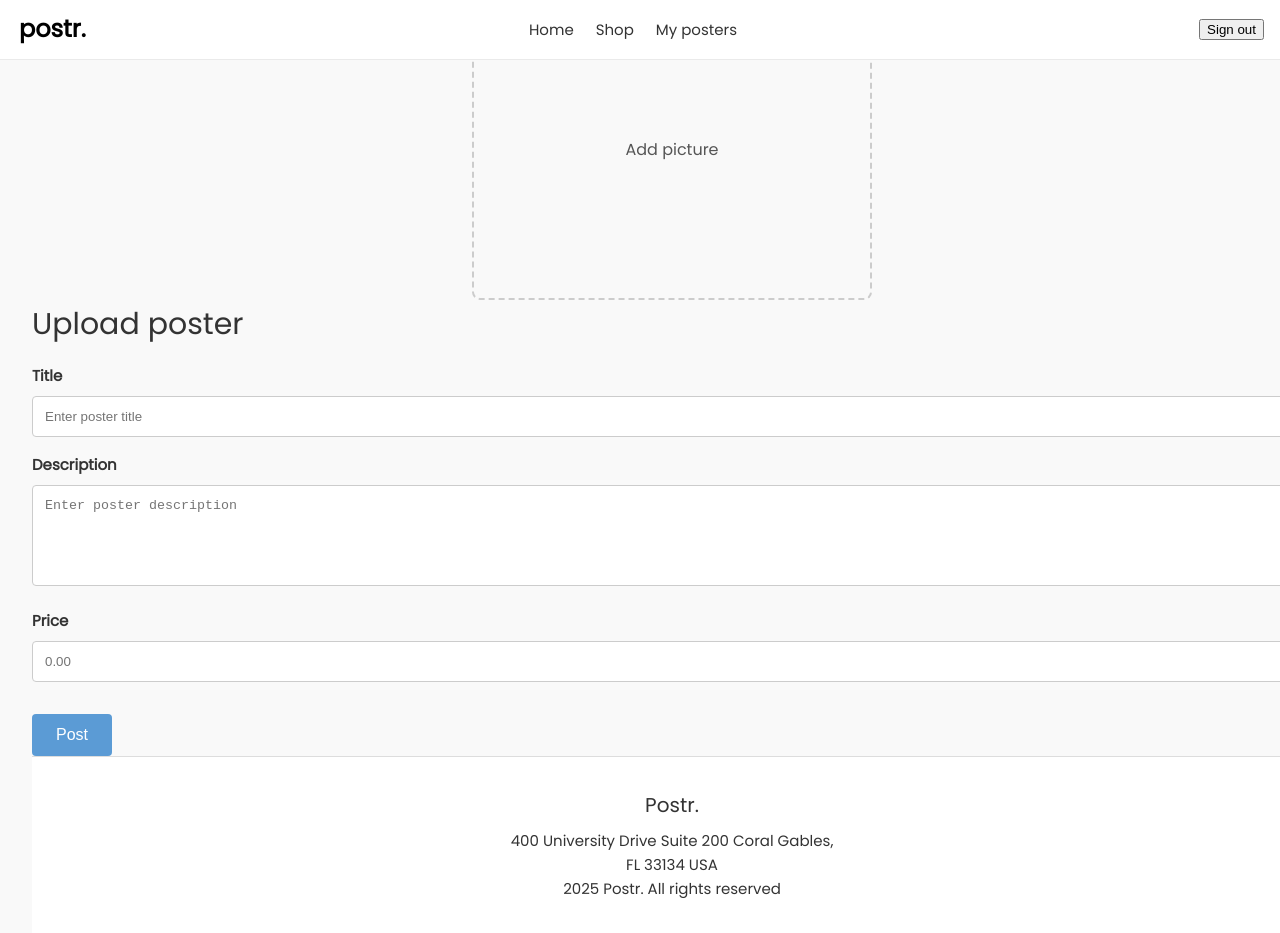
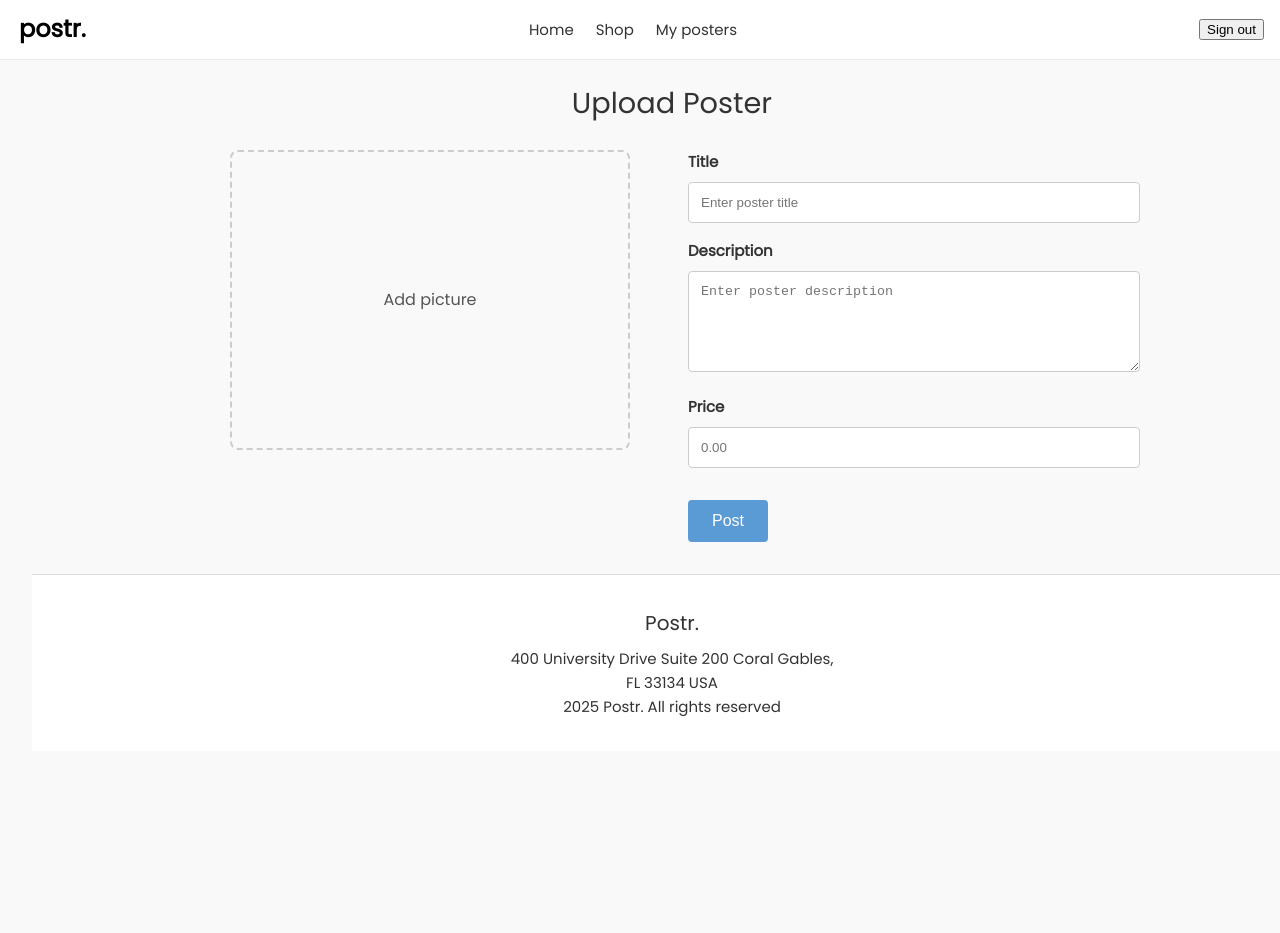
Before and after one commit to Neeshal-Imrit/ECSE-428-Grp-8, a Vue app in the folder Postr-FrontEnd/: page /uploadposter in a window 1280 px wide. Shown: the top 933 px of the page. After the commit the page ends 800 px from the top, so only its background shows below. Built offline with nearby package versions, Linux system fonts and the light colour scheme.

Commit message:
finish upload poster page

```diff
--- a/Postr-FrontEnd/package.json
+++ b/Postr-FrontEnd/package.json
@@ -10,7 +10,7 @@
   },
   "dependencies": {
     "@fontsource/poppins": "^5.1.1",
-    "axios": "^1.7.9",
+    "axios": "^1.8.3",
     "pinia": "^3.0.1",
     "vue": "^3.5.13",
     "vue-axios": "^3.5.2",
--- a/Postr-FrontEnd/src/components/UploadPoster.vue
+++ b/Postr-FrontEnd/src/components/UploadPoster.vue
@@ -1,120 +1,249 @@
 <template>
-    <div>
-      <h1>Upload a Poster</h1>
+  <div class="upload-poster-page">
+    <!-- Two-column content wrapper -->
+    <div class="upload-poster-container">
 
-      <form @submit.prevent="handleSubmit">
-        <div>
-          <label for="title">Title:</label>
-          <input id="title" v-model="title" type="text" required />
+      <!-- Left half: Image upload area -->
+      <div class="upload-area">
+        <div class="image-placeholder" @click="triggerFileInput">
+          <p>Add picture</p>
+          <!-- Hidden file input -->
+          <input
+            type="file"
+            ref="fileInput"
+            @change="handleFileUpload"
+            accept="image/*"
+          />
         </div>
-        <div>
-          <label for="description">Description:</label>
-          <textarea id="description" v-model="description" required></textarea>
+        <div v-if="previewImage" class="preview-container">
+          <img :src="previewImage" alt="Preview" />
         </div>
-        <div>
-          <label for="price">Price:</label>
-          <input id="price" type="number" v-model.number="price" required />
       </div>
-        <div>
-          <label for="userEmail">User Email:</label>
-          <input id="userEmail" v-model="userEmail" type="email" required />
+
+      <!-- Right half: Form fields -->
+      <div class="form-area">
+        <h1>Upload poster</h1>
+        <form @submit.prevent="handleSubmit" class="poster-form">
+          <div class="form-group">
+            <label for="title">Title</label>
+            <input
+              id="title"
+              v-model="title"
+              type="text"
+              placeholder="Enter poster title"
+              required
+            />
           </div>
-        <div>
-          <label for="image">Image (File):</label>
-          <input id="image" type="file" accept="image/*" @change="onFileChange" />
+
+          <div class="form-group">
+            <label for="description">Description</label>
+            <textarea
+              id="description"
+              v-model="description"
+              placeholder="Enter poster description"
+              rows="5"
+              required
+            ></textarea>
           </div>
-        <button type="submit" :disabled="loading">Upload</button>
-        <div v-if="error" class="error">{{ error }}</div>
+
+          <div class="form-group">
+            <label for="price">Price</label>
+            <input
+              id="price"
+              v-model="price"
+              type="number"
+              min="0"
+              step="0.01"
+              placeholder="0.00"
+              required
+            />
+          </div>
+
+          <button type="submit" class="post-button">Post</button>
         </form>
+      </div>
+    </div>
+
+    <!-- Separate footer component -->
+    <FooterComponent />
   </div>
 </template>
 
 <script>
-  import { ref } from 'vue';
-  import { usePosterStore } from '@/stores/posterStore';
+import FooterComponent from "@/components/FooterComponent.vue";
+// Adjust path if needed
 
 export default {
-    name: 'UploadPoster',
-    setup() {
-      const posterStore = usePosterStore();
-
-      const title = ref('');
-      const description = ref('');
-      const price = ref(0);
-      const userEmail = ref('');
-      const imageData = ref(null);
-      const loading = ref(false);
-      const error = ref(null);
-
-      const onFileChange = (event) => {
+  name: "UploadPoster",
+  components: {
+    FooterComponent,
+  },
+  data() {
+    return {
+      title: "",
+      description: "",
+      price: "",
+      previewImage: null,
+      imageFile: null,
+    };
+  },
+  methods: {
+    triggerFileInput() {
+      // Programmatically open the hidden file input
+      this.$refs.fileInput.click();
+    },
+    handleFileUpload(event) {
       const file = event.target.files[0];
       if (!file) return;
 
+      this.imageFile = file;
+
+      // Create a preview URL with FileReader
       const reader = new FileReader();
       reader.onload = (e) => {
-          let result = e.target.result;
-          if (result.indexOf(',') !== -1) {
-            result = result.split(',')[1];
-          }
-          imageData.value = result;
+        this.previewImage = e.target.result;
       };
       reader.readAsDataURL(file);
-      };
+    },
+    handleSubmit() {
+      // Example: Gather form data
+      const formData = new FormData();
+      formData.append("title", this.title);
+      formData.append("description", this.description);
+      formData.append("price", this.price);
+      if (this.imageFile) {
+        formData.append("image", this.imageFile);
+      }
 
-      const handleSubmit = async () => {
-        if (!title.value || !description.value || !userEmail.value || !imageData.value) {
-          error.value = 'Please fill in all required fields.';
-          return;
-        }
-        error.value = null;
-        loading.value = true;
+      // Example POST request
+      // axios.post("/api/posters", formData)
+      //   .then(response => { ... })
+      //   .catch(error => { ... });
 
-        const posterRequest = {
-          title: title.value,
-          description: description.value,
-          price: price.value,
-          imageData: imageData.value,
-          userEmail: userEmail.value,
-        };
-
-        try {
-          await posterStore.uploadPoster(posterRequest);
-          title.value = '';
-          description.value = '';
-          price.value = 0;
-          userEmail.value = '';
-          imageData.value = null;
-        } catch (err) {
-          error.value =
-            (err.response && err.response.data && err.response.data.message) ||
-            err.message ||
-            'Upload failed';
-        } finally {
-          loading.value = false;
-        }
-      };
-
-      return {
-        title,
-        description,
-        price,
-        userEmail,
-        imageData,
-        loading,
-        error,
-        onFileChange,
-        handleSubmit,
-      };
+      // Clear form
+      this.title = "";
+      this.description = "";
+      this.price = "";
+      this.imageFile = null;
+      this.previewImage = null;
+      alert("Poster submitted!");
+    },
   },
 };
 </script>
 
 <style scoped>
-  .error {
-    color: red;
-    margin-top: 10px;
+/* Add top padding to stay below any fixed navbar.
+   Adjust if your navbar is taller/shorter than 80px. */
+.upload-poster-page {
+  width: 100%;
+  min-height: 100vh;
+  margin: 0;
+  padding-top: 80px;
+  box-sizing: border-box;
+  display: flex;
+  flex-direction: column;
+  justify-content: space-between;
 }
-  form > div {
-    margin-bottom: 15px;
+
+/* Creates a 2-column layout spanning full width. */
+.upload-poster-container {
+  display: flex;
+  flex: 1;
+  width: 100%;
+  margin: 0;
+  padding: 1rem;
+  box-sizing: border-box;
+}
+
+/* Left column */
+.upload-area {
+  width: 50%;
+  display: flex;
+  flex-direction: column;
+  align-items: center;
+  box-sizing: border-box;
+}
+
+/* Right column */
+.form-area {
+  width: 50%;
+  padding: 0 1rem; /* optional spacing */
+  box-sizing: border-box;
+}
+
+.image-placeholder {
+  width: 100%;
+  height: 300px;
+  border: 2px dashed #ccc;
+  border-radius: 8px;
+  display: flex;
+  justify-content: center;
+  align-items: center;
+  cursor: pointer;
+}
+
+.image-placeholder input[type="file"] {
+  display: none;
+}
+
+.image-placeholder p {
+  font-size: 1rem;
+  color: #555;
+}
+
+.preview-container {
+  margin-top: 1rem;
+  width: 100%;
+}
+
+.preview-container img {
+  width: 100%;
+  height: auto;
+  object-fit: cover;
+}
+
+.form-area h1 {
+  margin-bottom: 1rem;
+}
+
+.poster-form {
+  display: flex;
+  flex-direction: column;
+}
+
+.form-group {
+  margin-bottom: 1rem;
+}
+
+.form-group label {
+  font-weight: bold;
+  margin-bottom: 0.5rem;
+  display: inline-block;
+}
+
+.form-group input,
+.form-group textarea {
+  width: 100%;
+  padding: 0.75rem;
+  border: 1px solid #ccc;
+  border-radius: 4px;
+  box-sizing: border-box;
+}
+
+.post-button {
+  background-color: #5b9bd5;
+  color: #fff;
+  padding: 0.75rem 1.5rem;
+  font-size: 1rem;
+  border: none;
+  border-radius: 4px;
+  cursor: pointer;
+  width: fit-content;
+  margin-top: 1rem;
+}
+
+.post-button:hover {
+  opacity: 0.9;
 }
 </style>
--- a/Postr-FrontEnd/src/views/UploadPoster.vue
+++ b/Postr-FrontEnd/src/views/UploadPoster.vue
@@ -1,25 +1,30 @@
 <template>
   <div class="upload-poster-page">
+    <h1 class="page-title">Upload Poster</h1>
+
     <div class="upload-poster-container">
-      <!-- Left side: Image upload area -->
+      <!-- Left Column: Image Upload -->
       <div class="upload-area">
         <div class="image-placeholder" @click="triggerFileInput">
-          <p>Add picture</p>
+          <!-- Hidden file input -->
           <input
             type="file"
             ref="fileInput"
             @change="handleFileUpload"
             accept="image/*"
           />
-        </div>
-        <div v-if="previewImage" class="preview-container">
-          <img :src="previewImage" alt="preview" />
+          <!-- Conditionally render the preview image or the placeholder text -->
+          <template v-if="previewImage">
+            <img :src="previewImage" alt="preview" class="preview-image" />
+          </template>
+          <template v-else>
+            <p>Add picture</p>
+          </template>
         </div>
       </div>
 
-      <!-- Right side: form fields -->
+      <!-- Right Column: Poster Form -->
       <div class="form-area">
-        <h1>Upload poster</h1>
         <form @submit.prevent="handleSubmit" class="poster-form">
           <div class="form-group">
             <label for="title">Title</label>
@@ -61,26 +66,24 @@
       </div>
     </div>
 
-    <!-- Use the separate Footer component here -->
+    <!-- Footer (component, if you have it) -->
     <FooterComponent />
   </div>
 </template>
 
 <script>
-import FooterComponent from "@/components/Footer.vue";
-// Adjust the path above to match your folder structure
+import axios from 'axios';
+import FooterComponent from '@/components/Footer.vue';
 
 export default {
-  name: "UploadPoster",
-  components: {
-    FooterComponent,
-  },
+  name: 'UploadPoster',
+  components: { FooterComponent },
   data() {
     return {
-      title: "",
-      description: "",
-      price: "",
-      previewImage: null,
+      title: '',
+      description: '',
+      price: '',
+      previewImage: null, // will hold the data URL of the uploaded image
       imageFile: null,
     };
   },
@@ -93,6 +96,7 @@ export default {
       if (!file) return;
 
       this.imageFile = file;
+
       const reader = new FileReader();
       reader.onload = (e) => {
         this.previewImage = e.target.result;
@@ -100,22 +104,34 @@ export default {
       reader.readAsDataURL(file);
     },
     handleSubmit() {
-      const formData = new FormData();
-      formData.append("title", this.title);
-      formData.append("description", this.description);
-      formData.append("price", this.price);
-      if (this.imageFile) {
-        formData.append("image", this.imageFile);
+      let base64Data = null;
+      if (this.previewImage) {
+        base64Data = this.previewImage.split(',')[1];
       }
 
-      // e.g. axios.post("/api/posters", formData)...
-      // Clear form after submit (optional)
-      this.title = "";
-      this.description = "";
-      this.price = "";
-      this.imageFile = null;
-      this.previewImage = null;
-      alert("Poster submitted!");
+      const requestBody = {
+        title: this.title,
+        description: this.description,
+        price: parseFloat(this.price),
+        imageData: base64Data,
+        userEmail: 'john.doe@example.com'
+      };
+
+      axios.post('http://localhost:8080/posters', requestBody)
+        .then(response => {
+          console.log('Poster created successfully:', response.data);
+          alert('Poster uploaded!');
+          // Clear the form fields
+          this.title = '';
+          this.description = '';
+          this.price = '';
+          this.previewImage = null;
+          this.imageFile = null;
+        })
+        .catch(error => {
+          console.error('Error uploading poster:', error);
+          alert('Error uploading poster. Please try again.');
+        });
     },
   },
 };
@@ -123,26 +139,28 @@ export default {
 
 <style scoped>
 .upload-poster-page {
-  width: 100%;
-  /* min-height: 100vh;
-  margin: 0;
+  min-height: 100vh;
   padding-top: 80px;
+  box-sizing: border-box;
   display: flex;
   flex-direction: column;
-  justify-content: space-between;
-  box-sizing: border-box; */
 }
 
-/* Container: full width */
+.page-title {
+  text-align: center;
+  margin-bottom: 1.5rem;
+  font-size: 1.8rem;
+}
+
 .upload-poster-container {
-  /* display: flex;
-  flex: 1;
+  display: flex;
+  flex-direction: row;
+  gap: 2rem;
+  margin: 0 auto;
+  max-width: 1000px;
   width: 100%;
-  margin: 0;
-  padding: 1rem;
+  padding: 0 2rem 2rem;
   box-sizing: border-box;
-  gap: 2rem; */
-  width: 100%;
 }
 
 .upload-area {
@@ -162,9 +180,11 @@ export default {
   justify-content: center;
   align-items: center;
   cursor: pointer;
+  text-align: center;
+  overflow: hidden;
 }
 
-.image-placeholder input[type="file"] {
+.image-placeholder input[type='file'] {
   display: none;
 }
 
@@ -173,24 +193,15 @@ export default {
   color: #555;
 }
 
-.preview-container {
-  margin-top: 1rem;
+.preview-image {
   width: 100%;
-  max-width: 400px;
-}
-
-.preview-container img {
-  width: 100%;
-  height: auto;
+  height: 100%;
   object-fit: cover;
+  border-radius: 8px;
 }
 
 .form-area {
   flex: 1;
-}
-
-.form-area h1 {
-  margin-bottom: 1rem;
 }
 
 .poster-form {
```
Also changed, not shown: 1 other file (tests, documents, lock files or other folders). Lines whose indentation alone changed are shown as unchanged.
